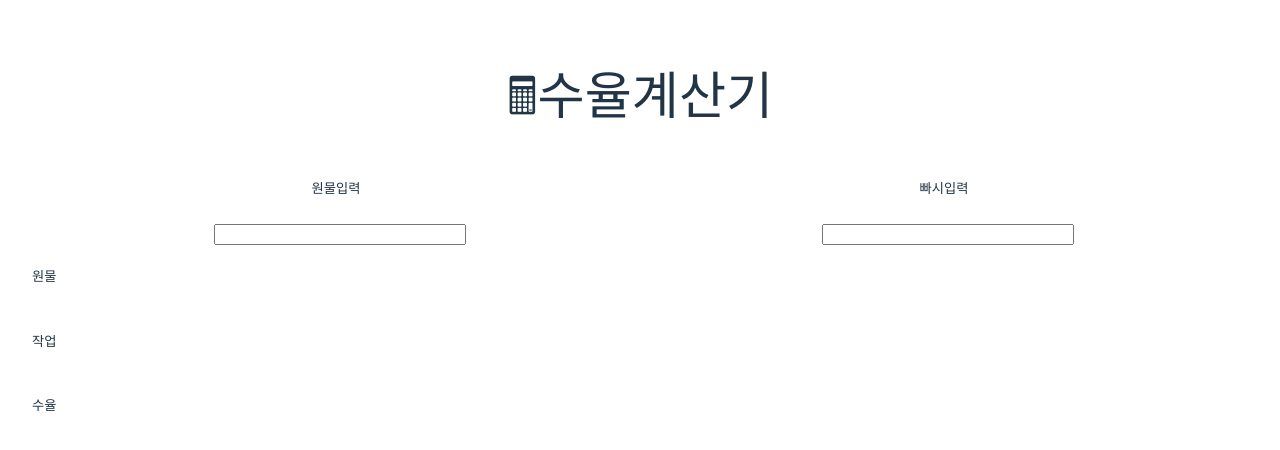
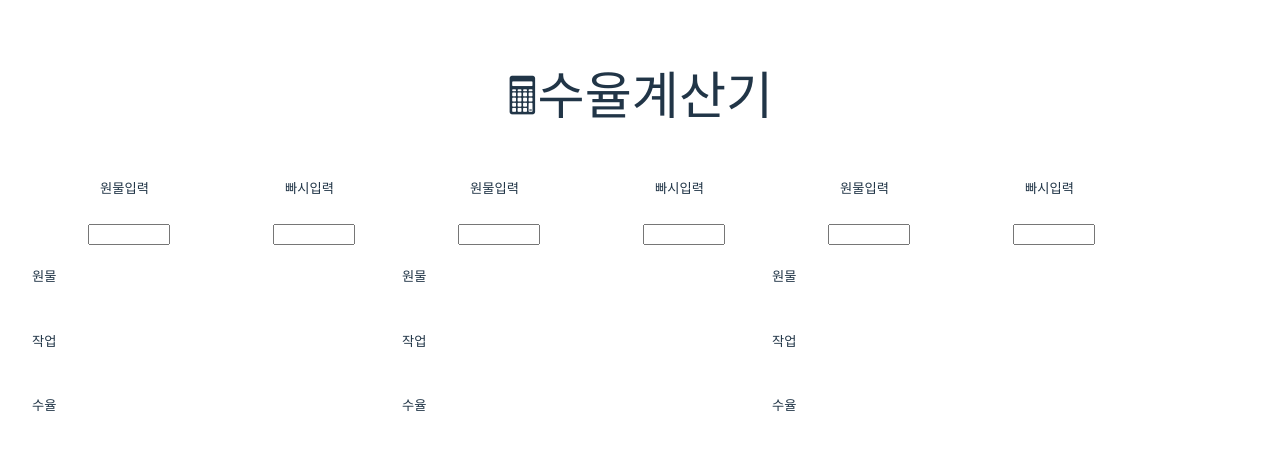
Before and after one commit to Jungdoosik/suyulGyesangi, a React (Vite) app: page / in a window 1280 px wide. Shown: the top 450 px of the page. Built offline with nearby package versions, Linux system fonts and the light colour scheme.

Commit message:
수율계산 3개 수정중

```diff
--- a/src/App.css
+++ b/src/App.css
@@ -41,19 +41,6 @@
   color: #888;
 }
 
-.divArea {
+.contentArea {
   display: flex;
 }
-
-.inputArea {
-  display: flex;
-  justify-content: space-around;
-}
-
-.inputSubArea {
-  width: 20%;
-}
-
-.textArea {
-  width: 100%;
-}
--- a/src/App.jsx
+++ b/src/App.jsx
@@ -1,79 +1,54 @@
-import { useState } from "react";
+import { useReducer, useEffect } from "react";
+import ContentArea from "./components/ContentArea";
 import "./App.css";
+import {
+  SuyulStateContext,
+  SuyulDispatchContext,
+} from "./contexts/suyulContext";
+
+function reducer(state, action) {
+  switch (action.type) {
+    case "CHANGE":
+      return state.some((item) => item.num === action.data.num)
+        ? state.map((item, index) =>
+            index === action.data.num ? action.data : item
+          )
+        : [...state, action.data];
+  }
+}
 
 function App() {
-  const [wonmul1, setWonmul1] = useState("");
-  const [bbasi1, setBbasi1] = useState("");
-  const [jakup1, setJakup1] = useState("");
-  const [suyul1, setSuyul1] = useState("");
+  const [suyuls, dispatch] = useReducer(reducer, []);
 
-  const onchangeWonmul = (e) => {
-    setWonmul1(e.target.value);
-    if (bbasi1 === 0 || bbasi1 === "" || bbasi1 === undefined) {
-      return;
-    }
-    gyesan(e.target.value, bbasi1);
+  const allSuyulChange = (won, jak, su, num) => {
+    // console.log(num);
+    dispatch({
+      type: "CHANGE",
+      data: {
+        num: num,
+        wonmul: won,
+        jakup: jak,
+        suyul: su,
+      },
+    });
   };
 
-  const onchangeBbasi = (e) => {
-    setBbasi1(e.target.value);
-    if (wonmul1 === 0 || wonmul1 === "" || wonmul1 === undefined) {
-      return;
-    }
-    gyesan(wonmul1, e.target.value);
-  };
+  useEffect(() => {
+    console.log(suyuls);
+  }, [suyuls]);
 
-  const gyesan = (wonGap, bbaGap) => {
-    const won = Number(wonGap);
-    const bba = Number(bbaGap);
-    if (won < bba) {
-      setJakup1("원물보다 빠시가 더 무겁습니다.");
-      setSuyul1("원물보다 빠시가 더 무겁습니다.");
-      return;
-    }
-
-    const jakupGyesan = (won * 100 - bba * 100) / 100;
-    setJakup1(jakupGyesan);
-
-    const suyulGyesan = Number(jakupGyesan) / won;
-    setSuyul1(suyulGyesan);
-  };
   return (
     <div>
       <h1>🖩수율계산기</h1>
-      <div className="inputArea">
-        <div className="inputSubArea">
-          <h5>원물입력</h5>
-          <input
-            type="number"
-            value={wonmul1}
-            onChange={onchangeWonmul}
-            className="textArea"
-          ></input>
-        </div>
-        <div className="inputSubArea">
-          <h5>빠시입력</h5>
-          <input
-            type="number"
-            value={bbasi1}
-            onChange={onchangeBbasi}
-            className="textArea"
-          ></input>
-        </div>
-      </div>
-      <div>
-        <div className="divArea">
-          <h5>원물</h5>
-          <p>{wonmul1}</p>
-        </div>
-        <div className="divArea">
-          <h5>작업</h5>
-          <p>{jakup1}</p>
-        </div>
-        <div className="divArea">
-          <h5>수율</h5>
-          <p>{suyul1}</p>
-        </div>
+
+      <div className="contentArea">
+        <SuyulStateContext.Provider value={suyuls}>
+          <SuyulDispatchContext.Provider value={allSuyulChange}>
+            <ContentArea num={0} />
+            <ContentArea num={1} />
+            <ContentArea num={2} />
+          </SuyulDispatchContext.Provider>
+        </SuyulStateContext.Provider>
       </div>
     </div>
   );
--- /dev/null
+++ b/src/components/ContentArea.css
@@ -0,0 +1,16 @@
+.divArea {
+  display: flex;
+}
+
+.inputArea {
+  display: flex;
+  justify-content: space-around;
+}
+
+.inputSubArea {
+  width: 20%;
+}
+
+.textArea {
+  width: 100%;
+}
--- /dev/null
+++ b/src/components/ContentArea.jsx
@@ -0,0 +1,89 @@
+import { useContext, useState } from "react";
+import "../components/ContentArea.css";
+import { SuyulDispatchContext } from "../contexts/suyulContext";
+
+const ContentArea = (props) => {
+  const allSuyulChange = useContext(SuyulDispatchContext);
+  const [wonmul, setWonmul] = useState("");
+  const [bbasi, setBbasi] = useState("");
+  const [jakup, setJakup] = useState("");
+  const [suyul, setSuyul] = useState("");
+
+  const onchangeWonmul = (e) => {
+    setWonmul(e.target.value);
+
+    if (bbasi === 0 || bbasi === "" || bbasi === undefined) {
+      return;
+    }
+    // onSuyulChange(e.target.value, bbasi);
+    gyesan(e.target.value, bbasi);
+  };
+
+  const onchangeBbasi = (e) => {
+    setBbasi(e.target.value);
+    if (wonmul === 0 || wonmul === "" || wonmul === undefined) {
+      return;
+    }
+    // onSuyulChange(wonmul, e.target.value);
+    gyesan(wonmul, e.target.value);
+  };
+
+  const gyesan = (wonGap, bbaGap) => {
+    const won = Number(wonGap);
+    const bba = Number(bbaGap);
+    if (won < bba) {
+      setJakup("원물보다 빠시가 더 무겁습니다.");
+      setSuyul("원물보다 빠시가 더 무겁습니다.");
+      return;
+    }
+
+    const jakupGyesan = (won * 100 - bba * 100) / 100;
+    setJakup(jakupGyesan);
+
+    const suyulGyesan = Number(jakupGyesan) / won;
+    setSuyul(suyulGyesan);
+
+    allSuyulChange(wonmul, jakupGyesan, suyulGyesan, props.num);
+  };
+
+  return (
+    <div>
+      <div className="inputArea">
+        <div className="inputSubArea">
+          <h5>원물입력</h5>
+          <input
+            type="number"
+            value={wonmul}
+            onChange={onchangeWonmul}
+            className="textArea"
+          ></input>
+        </div>
+        <div className="inputSubArea">
+          <h5>빠시입력</h5>
+          <input
+            type="number"
+            value={bbasi}
+            onChange={onchangeBbasi}
+            className="textArea"
+          ></input>
+        </div>
+      </div>
+      <div>
+        <div className="divArea">
+          <h5>원물</h5>
+          <p>{wonmul}</p>
+        </div>
+        <div className="divArea">
+          <h5>작업</h5>
+          <p>{jakup}</p>
+        </div>
+        <div className="divArea">
+          <h5>수율</h5>
+          <p>{suyul}</p>
+        </div>
+      </div>
+    </div>
+  );
+};
+
+export default ContentArea;
--- /dev/null
+++ b/src/contexts/suyulContext.jsx
@@ -0,0 +1,4 @@
+import { createContext } from "react";
+
+export const SuyulStateContext = createContext();
+export const SuyulDispatchContext = createContext();
```
